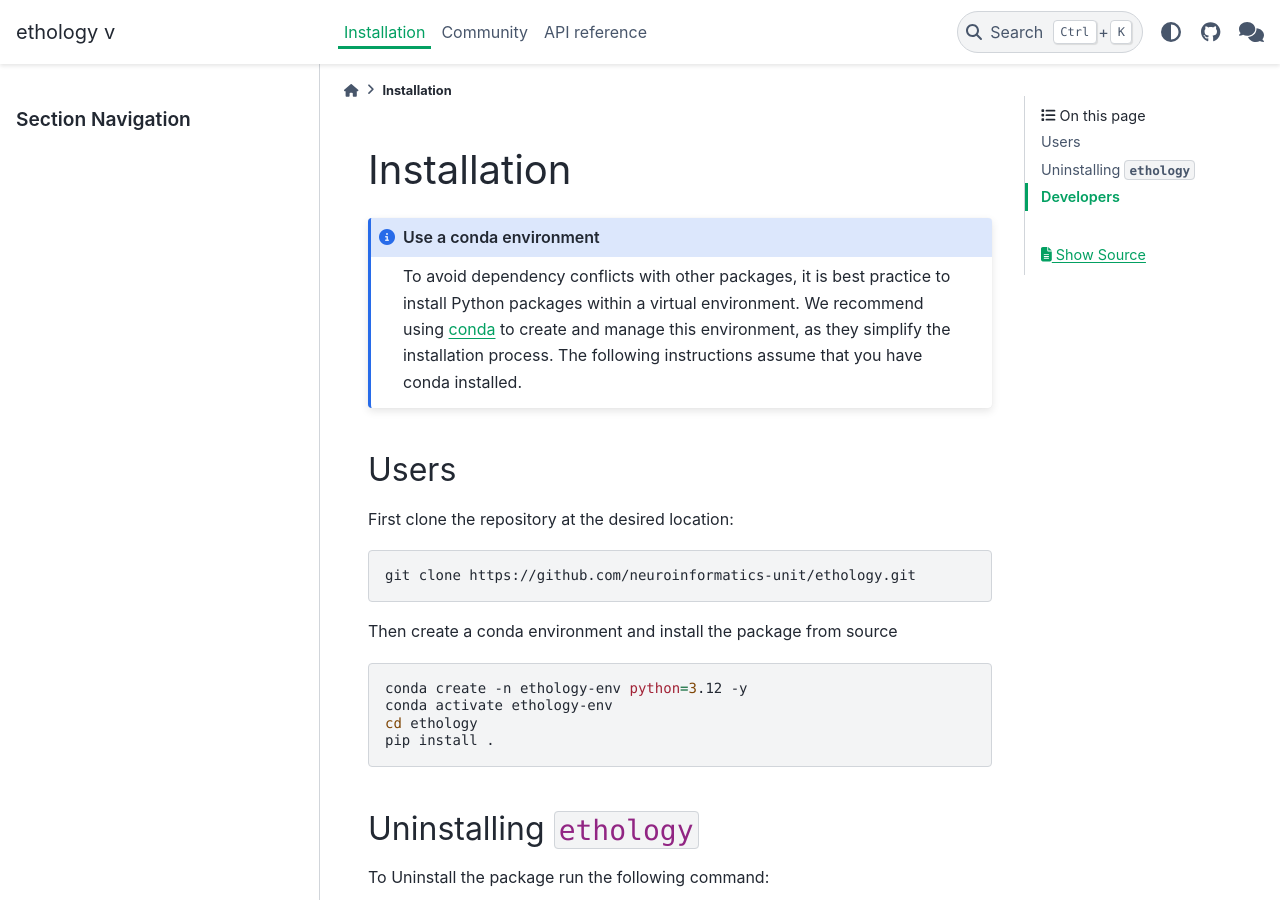
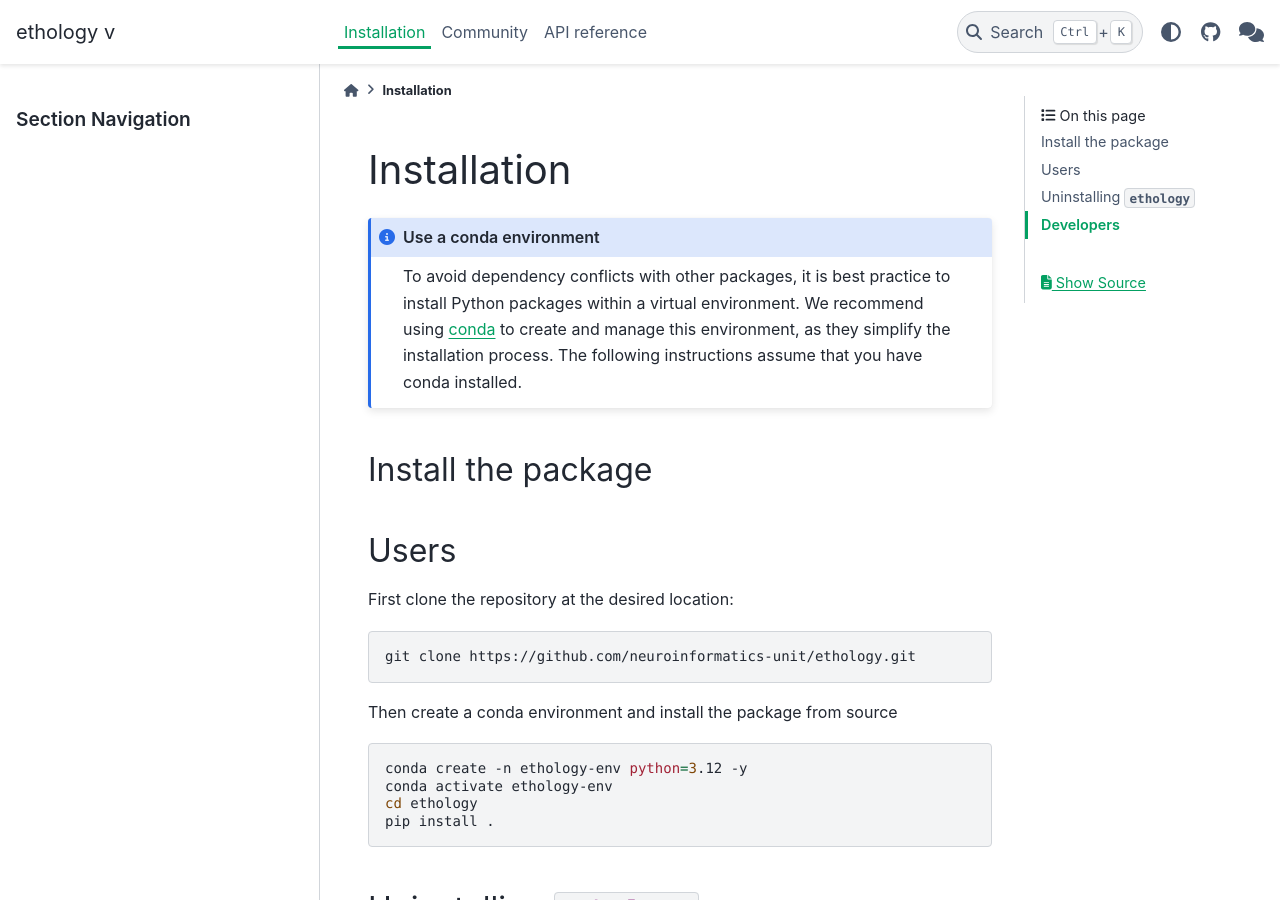
Before and after one commit to neuroinformatics-unit/ethology, a Sphinx documentation site: the page built from docs/source/installation.md, in a window 1280 px wide and 900 px high. Built offline with Sphinx 7.4.7 and the PyData theme 0.15.4, drawn with Linux system fonts in a browser that asks for light colours; the version number could not be read and is left out.

Commit message:
Update docs/source/installation.md
Co-authored-by: sfmig <33267254+sfmig@users.noreply.github.com>
Signed-off-by: Richard Dushime <45734838+richarddushime@users.noreply.github.com>

```diff
--- a/docs/source/installation.md
+++ b/docs/source/installation.md
@@ -7,7 +7,7 @@ To avoid dependency conflicts with other packages, it is best practice to instal
 We recommend using [conda](conda:) to create and manage this environment, as they simplify the installation process.
 The following instructions assume that you have conda installed.
 :::
-
+## Install the package
 ## Users
 
 First clone the repository at the desired location:
```
